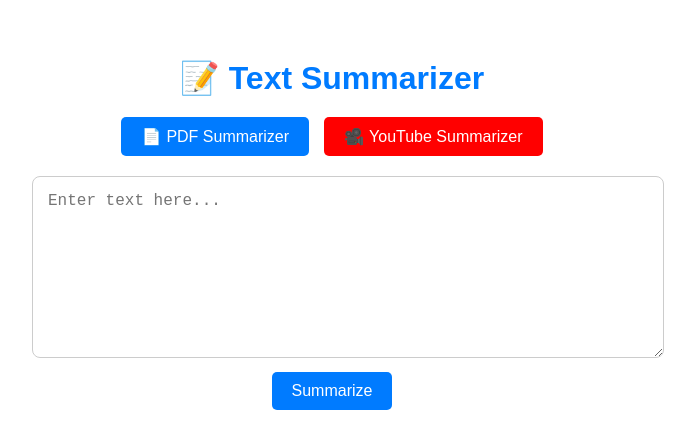
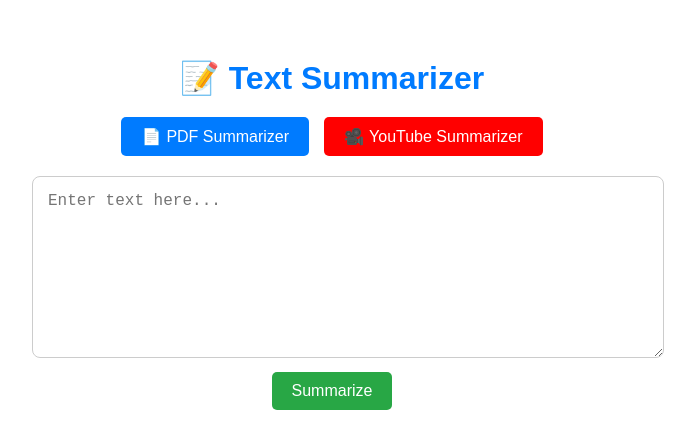
Before and after one commit to pruthwik-gowda/AI-PDF-Summarizer, a React (Vite) app in the folder frontend/: page /text-summarise in a window 1280 px wide. Shown: the part 162-610 px from the top of the page, without its empty margins (308-1003 px from the left). Built offline with nearby package versions, Linux system fonts and the light colour scheme.

Commit message:
added text and youtube summarizer

```diff
--- a/frontend/src/Pages/TextSummariser/TextSummariser.jsx
+++ b/frontend/src/Pages/TextSummariser/TextSummariser.jsx
@@ -97,7 +97,7 @@ function TextSummariser() {
             cursor: loading ? "not-allowed" : "pointer",
             borderRadius: "5px",
             border: "none",
-            background: "#007BFF",
+            background: "#28a745",
             color: "white",
             fontSize: "16px",
             opacity: loading ? 0.7 : 1
```
